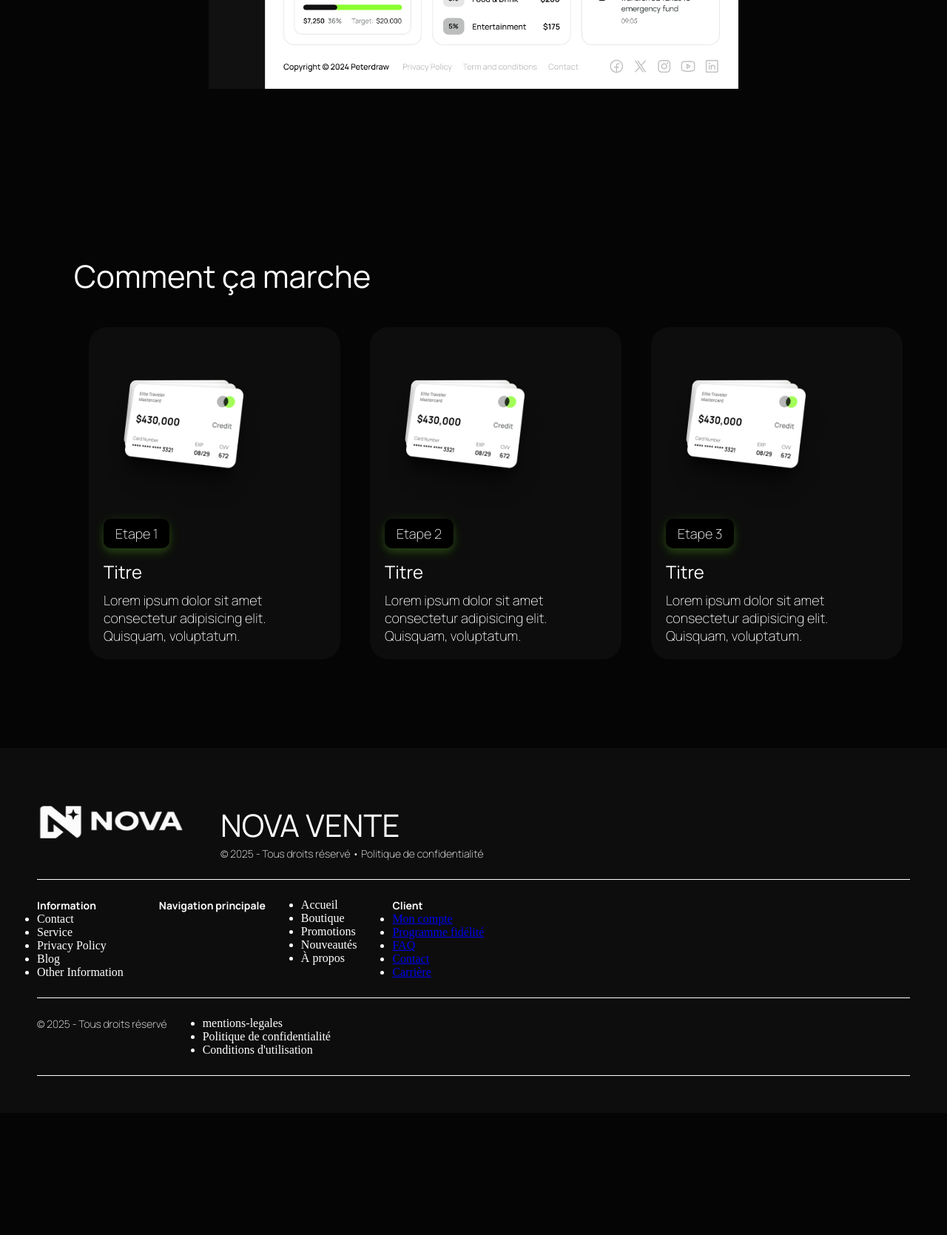
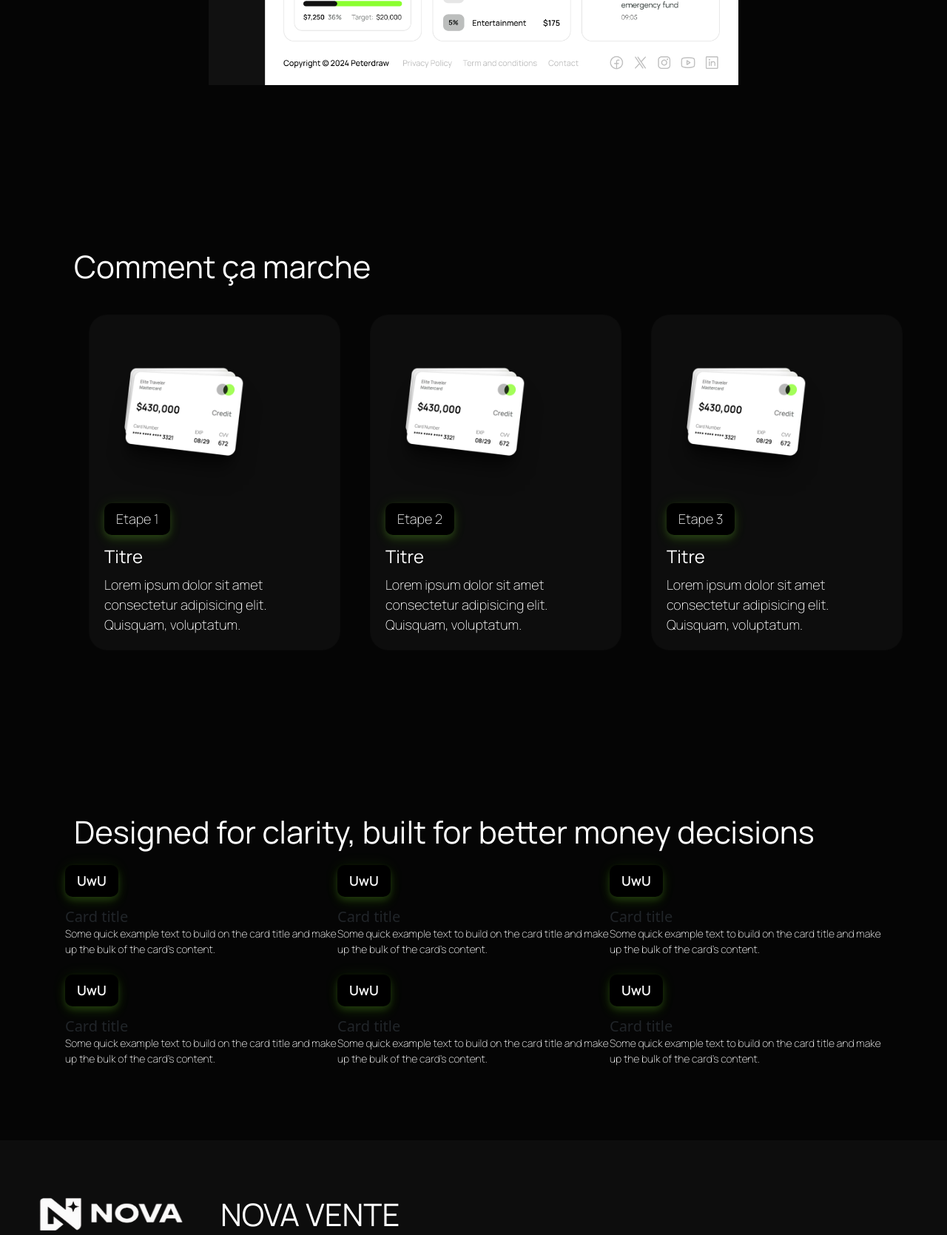
Before and after one commit to hugopicot/projet1-ESEO, a PHP site: page / in a window 1280 px wide. Shown: the part 1120-2789 px from the top of the page at 74% size. Before the commit the page ends 2574 px from the top, so only its background shows below. Run offline with PHP 8.4, Linux system fonts and the light colour scheme.

Commit message:
horrible bookstrap

```diff
--- a/css/styles.css
+++ b/css/styles.css
@@ -35,6 +35,8 @@
     background: var(--background);
     z-index: 1000;
     font-family: 'Manrope', sans-serif;
+    opacity: 75%;
+    backdrop-filter:blur(5px);
 }
 
 .logo {
@@ -243,7 +245,9 @@
   font-weight: lighter;
 }
 
-
+.feature-card{
+    color: var(--UI-1);
+}
 
 
 /* Footer */
--- a/index.html
+++ b/index.html
@@ -3,6 +3,7 @@
 <head>
     <meta charset="utf-8">
     <title>Nova</title>
+    <link href="https://cdn.jsdelivr.net/npm/bootstrap@5.3.8/dist/css/bootstrap.min.css" rel="stylesheet" integrity="sha384-sRIl4kxILFvY47J16cr9ZwB07vP4J8+LH7qKQnuqkuIAvNWLzeN8tE5YBujZqJLB" crossorigin="anonymous">
     <link rel="preconnect" href="https://fonts.googleapis.com">
     <link rel="preconnect" href="https://fonts.gstatic.com" crossorigin>
     <link href="https://fonts.googleapis.com/css2?family=Manrope:wght@200;300;400;500;600;700;800&display=swap" rel="stylesheet">
@@ -71,8 +72,47 @@
 
     </div>
 </section>
+<section class="mechanisme">
+    <div >
+        <h2 class="mechanisme-title">
+            Designed for clarity, built for better money decisions
+        </h2>
+    </div>
 
+    <div class="row row-cols-1 row-cols-md-3 g-4">
+        <div class="card-body">
+            <p class="card-step">UwU</p>
+            <h5 class="card-title">Card title</h5>
+            <p class="card-text">Some quick example text to build on the card title and make up the bulk of the card’s content.</p>
+        </div>
+        <div class="card-body">
+            <p class="card-step">UwU</p>
+            <h5 class="card-title">Card title</h5>
+            <p class="card-text">Some quick example text to build on the card title and make up the bulk of the card’s content.</p>
+        </div>
+        <div class="card-body">
+            <p class="card-step">UwU</p>
+            <h5 class="card-title">Card title</h5>
+            <p class="card-text">Some quick example text to build on the card title and make up the bulk of the card’s content.</p>
+        </div>
+        <div class="card-body">
+            <p class="card-step">UwU</p>
+            <h5 class="card-title">Card title</h5>
+            <p class="card-text">Some quick example text to build on the card title and make up the bulk of the card’s content.</p>
+        </div>
+        <div class="card-body">
+            <p class="card-step">UwU</p>
+            <h5 class="card-title">Card title</h5>
+            <p class="card-text">Some quick example text to build on the card title and make up the bulk of the card’s content.</p>
+        </div>
+        <div class="card-body">
+            <p class="card-step">UwU</p>
+            <h5 class="card-title">Card title</h5>
+            <p class="card-text">Some quick example text to build on the card title and make up the bulk of the card’s content.</p>
+        </div>
+    </div>
 </section>
+</body>
 <footer>
     <!-- 1ere partie footer -->
     <div class="footer-content">
@@ -132,7 +172,7 @@
     </div>
     <p><i class="fa fa-calendar fa-lg"></i></p>
 </footer>
-</body>
+
 
 
 
```
Lines whose indentation alone changed are shown as unchanged.
